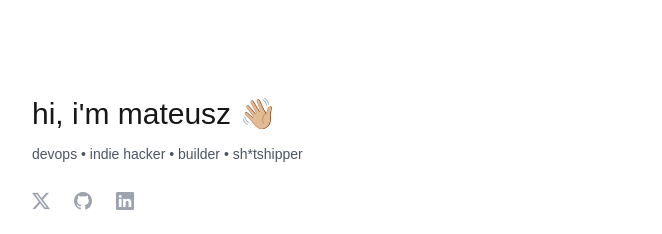
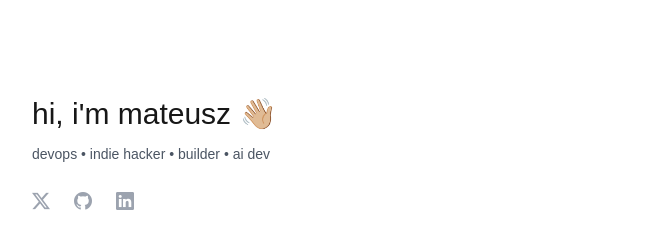
Before and after one commit to mateusztylec/blog, a Next.js app: page / in a window 1280 px wide. Shown: the top 234 px of the page, without its empty margins (296-958 px from the left). Built offline with nearby package versions, Linux system fonts and the light colour scheme.

Commit message:
updated personal description in homepage

```diff
--- a/app/page.tsx
+++ b/app/page.tsx
@@ -84,7 +84,7 @@ export default function Home() {
             <section className="mb-20">
                 <h1 className="text-3xl font-normal mb-3">hi, i'm mateusz 👋🏼</h1>
                 <p className="text-gray-600 dark:text-gray-400 text-sm">
-                    devops • indie hacker • builder • sh*tshipper
+                    devops • indie hacker • builder • ai dev
                 </p>
 
                 <div className="flex gap-6 mt-6">
```
